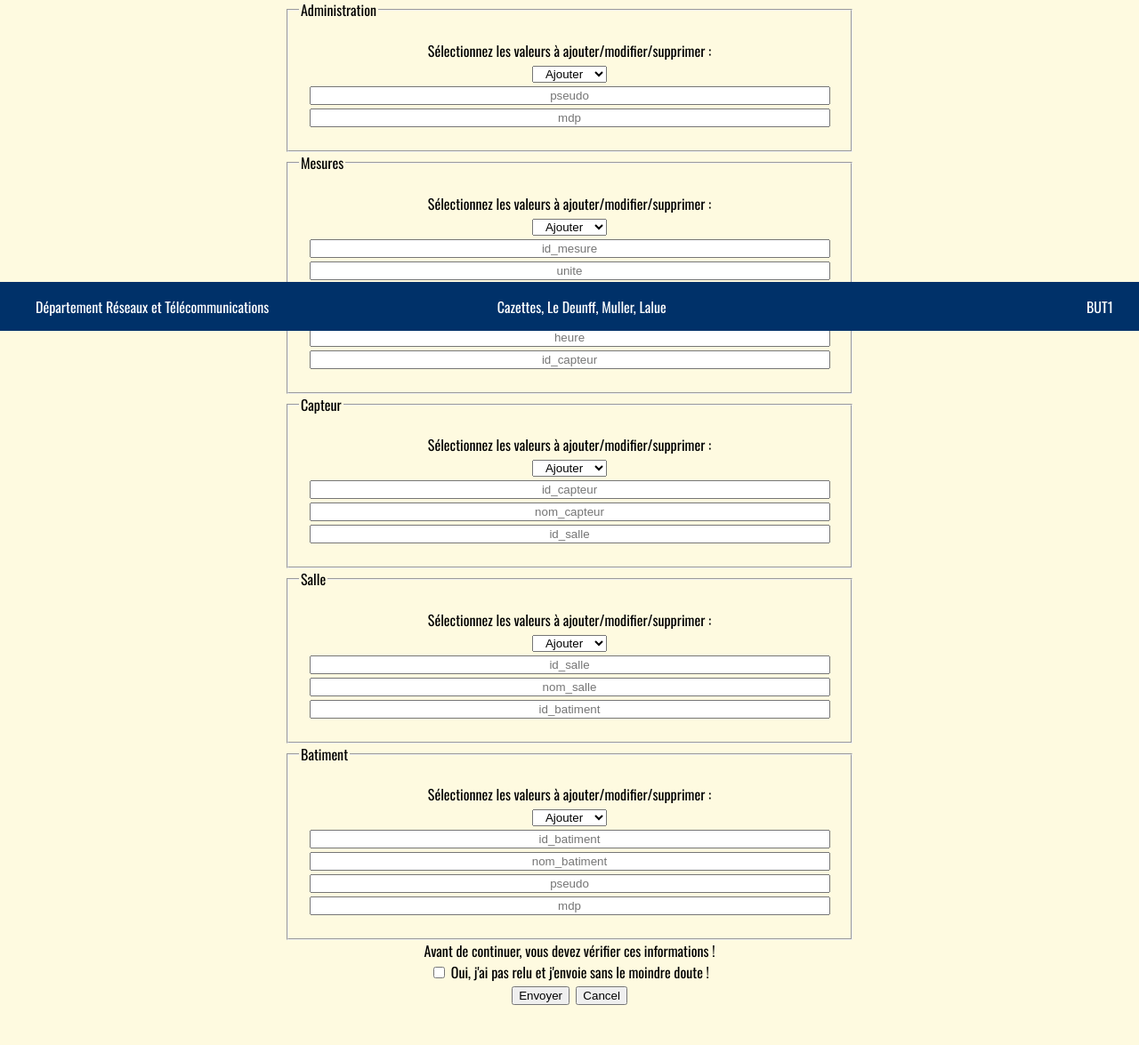
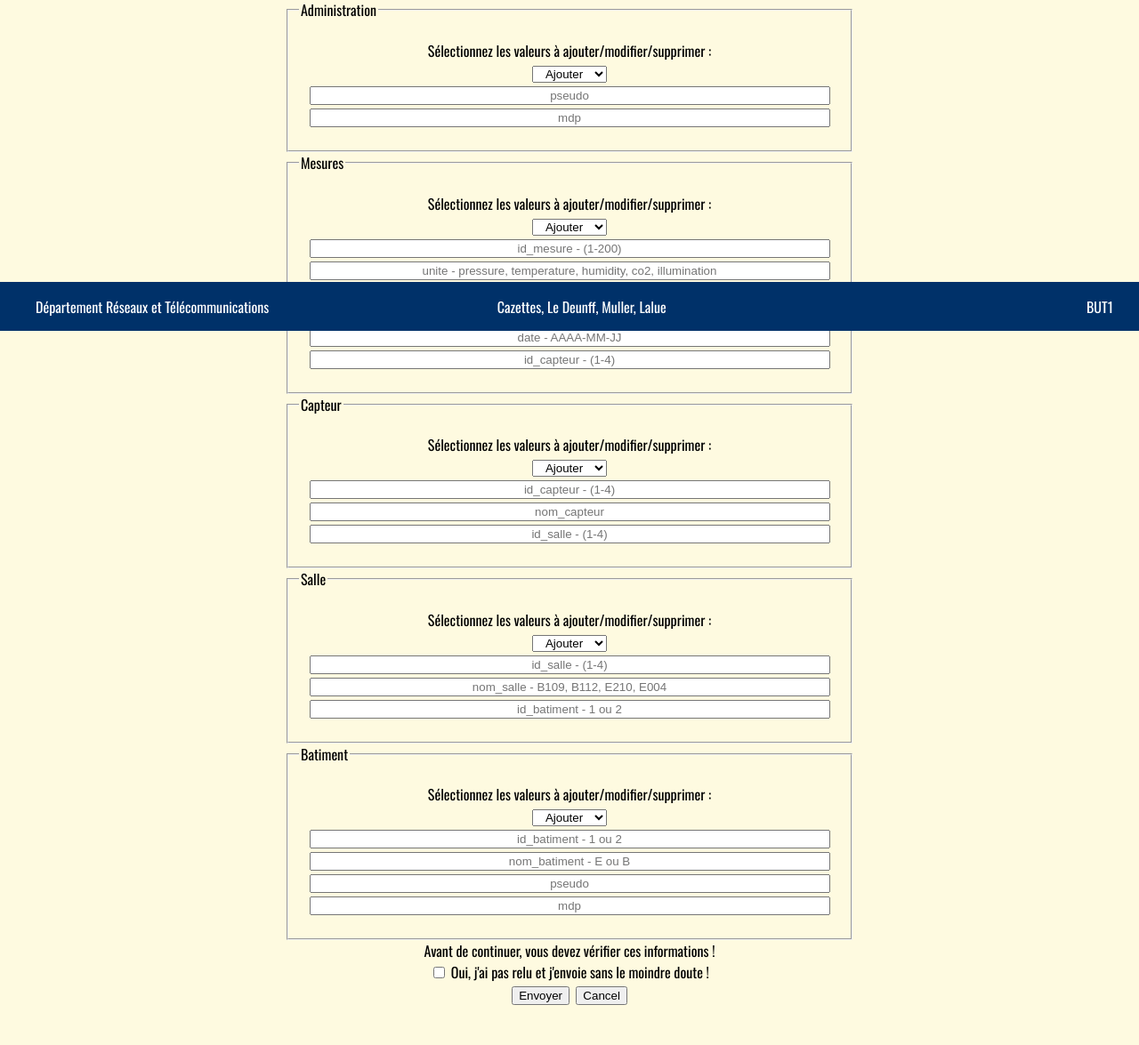
Before and after one commit to tabr307/sae23, a PHP site: page /admin/administration.php in a window 1280 px wide. Shown: the part 428-1603 px from the top of the page at 89% size. Run offline with PHP 8.4, Linux system fonts and the light colour scheme.

Commit message:
dzjnidbjz

```diff
--- a/admin/administration.php
+++ b/admin/administration.php
@@ -43,12 +43,12 @@
                             <option value="mod">Modifier</option>
                             <option value="sup">Supprimer</option>
                         </select><br>
-                        <input type="text" id="id_mes" name="id_mes" size="70" placeholder="id_mesure"/><br>
-                        <input type="text" id="unit_mes" name="unit_mes" size="70" placeholder="unite"/><br>
-                        <input type="text" id="val_mes" name="val_mes" size="70" placeholder="valeur"/><br>
-                        <input type="text" id="date_mes" name="date_mes" size="70" placeholder="date"/><br>
-                        <input type="text" id="heure_mes" name="heure_mes" size="70" placeholder="heure"/><br>
-                        <input type="text" id="idcap_mes" name="idcap_mes" size="70" placeholder="id_capteur"/><br>
+                        <input type="text" id="id_mes" name="id_mes" size="70" placeholder="id_mesure - (1-200)"/><br>
+                        <input type="text" id="unit_mes" name="unit_mes" size="70" placeholder="unite - pressure, temperature, humidity, co2, illumination"/><br>
+                        <input type="text" id="val_mes" name="val_mes" size="70" placeholder="valeur - (1-999)"/><br>
+                        <input type="text" id="heure_mes" name="heure_mes" size="70" placeholder="heure - HH:MM:SS"/><br>
+                        <input type="text" id="date_mes" name="date_mes" size="70" placeholder="date - AAAA-MM-JJ"/><br>
+                        <input type="text" id="idcap_mes" name="idcap_mes" size="70" placeholder="id_capteur - (1-4)"/><br>
                     </p>
                 </fieldset>
                 <fieldset>
@@ -60,9 +60,9 @@
                             <option value="mod">Modifier</option>
                             <option value="sup">Supprimer</option>
                         </select><br>
-                        <input type="text" id="id_cap" name="id_cap" size="70" placeholder="id_capteur"/><br>
+                        <input type="text" id="id_cap" name="id_cap" size="70" placeholder="id_capteur - (1-4)"/><br>
                         <input type="text" id="nom_cap" name="nom_cap" size="70" placeholder="nom_capteur"/><br>
-                        <input type="text" id="idsalle_cap" name="idsalle_cap" size="70" placeholder="id_salle"/><br>
+                        <input type="text" id="idsalle_cap" name="idsalle_cap" size="70" placeholder="id_salle - (1-4)"/><br>
                     </p>
                 </fieldset>
                 <fieldset>
@@ -74,9 +74,9 @@
                             <option value="mod">Modifier</option>
                             <option value="sup">Supprimer</option>
                         </select><br>
-                        <input type="text" id="id_salle" name="id_salle" size="70" placeholder="id_salle"/><br>
-                        <input type="text" id="nom_salle" name="nom_salle" size="70" placeholder="nom_salle"/><br>
-                        <input type="text" id="idbat_salle" name="idbat_salle" size="70" placeholder="id_batiment"/><br>
+                        <input type="text" id="id_salle" name="id_salle" size="70" placeholder="id_salle - (1-4)"/><br>
+                        <input type="text" id="nom_salle" name="nom_salle" size="70" placeholder="nom_salle - B109, B112, E210, E004"/><br>
+                        <input type="text" id="idbat_salle" name="idbat_salle" size="70" placeholder="id_batiment - 1 ou 2"/><br>
                     </p>
                 </fieldset>
                 <fieldset>
@@ -88,8 +88,8 @@
                             <option value="mod">Modifier</option>
                             <option value="sup">Supprimer</option>
                         </select><br>
-                        <input type="text" id="id_bat" name="id_bat" size="70" placeholder="id_batiment"/><br>
-                        <input type="text" id="nom_bat" name="nom_bat" size="70" placeholder="nom_batiment"/><br>
+                        <input type="text" id="id_bat" name="id_bat" size="70" placeholder="id_batiment - 1 ou 2"/><br>
+                        <input type="text" id="nom_bat" name="nom_bat" size="70" placeholder="nom_batiment - E ou B"/><br>
                         <input type="text" id="pseudo_bat" name="pseudo_bat" size="70" placeholder="pseudo"/><br>
                         <input type="text" id="mdp_bat" name="mdp_bat" size="70" placeholder="mdp"/><br>
                     </p>
```
Also changed, not shown: admin/admin_bd.php (+5 -15 lines).
